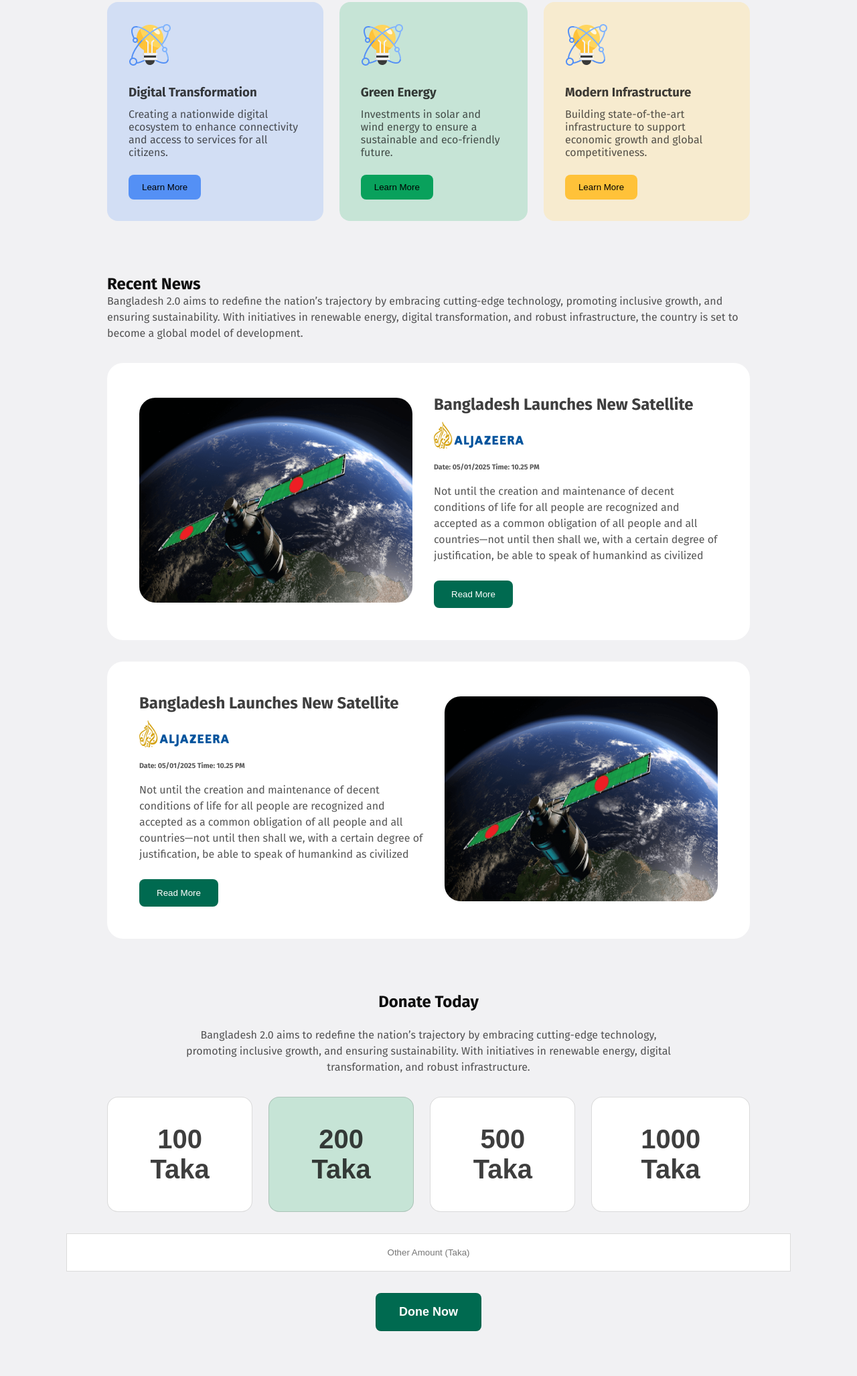
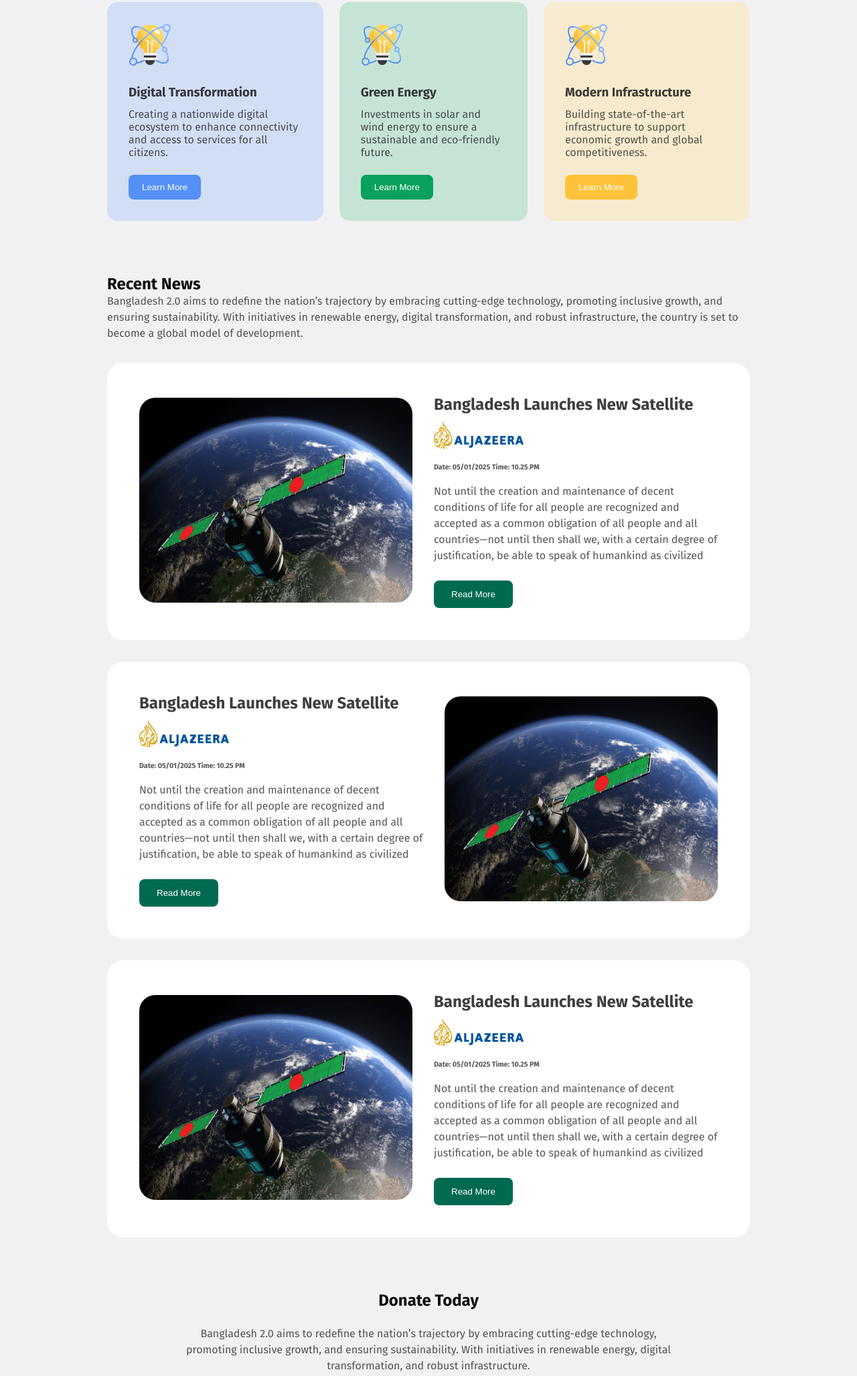
Before and after one commit to Jahid-Al-Hasan/B11A1--bangladesh2-0, a plain HTML site: page index.html in a window 1280 px wide. Shown: the part 850-2905 px from the top of the page at 67% size. Drawn offline with Linux system fonts and the light colour scheme; a web font is replaced by a local one.

Commit message:
add news article and fix width

```diff
--- a/index.html
+++ b/index.html
@@ -146,6 +146,30 @@
             <img src="./assets/satelite.png" alt="" />
           </div>
         </article>
+        <article class="news-1">
+          <div class="news-img">
+            <img src="./assets/satelite.png" alt="" />
+          </div>
+          <div class="news-contents">
+            <div>
+              <h2>Bangladesh Launches New Satellite</h2>
+              <img
+                class="al-jazeera-logo"
+                src="./assets/al-jazeera.png"
+                alt=""
+              />
+              <h6>Date: 05/01/2025 Time: 10.25 PM</h6>
+              <p>
+                Not until the creation and maintenance of decent conditions of
+                life for all people are recognized and accepted as a common
+                obligation of all people and all countries—not until then shall
+                we, with a certain degree of justification, be able to speak of
+                humankind as civilized
+              </p>
+            </div>
+            <button class="news-btn">Read More</button>
+          </div>
+        </article>
       </section>
       <section class="donation">
         <div>
--- a/style/style.css
+++ b/style/style.css
@@ -3,9 +3,16 @@
   padding: 0;
 }
 body {
-  /* max-width: 1440px; */
-  /* margin: 0 auto; */
+  max-width: 1440px;
+  margin: 0 auto;
   background-color: #f1f1f3;
+}
+
+/* shared style */
+button:hover {
+  /* box-shadow: 0 4px 8px rgba(0, 0, 0, 0.2); */
+  transform: scale(1.05);
+  transition: background-color 0.2s, transform 0.2s;
 }
 /* font */
 .fira-sans-regular {
@@ -118,6 +125,8 @@ section {
   border: none;
   border-radius: 8px;
   background-color: #5490f5;
+  font-size: 600 16px;
+  color: white;
 }
 .vision-1 button:hover {
   padding: 11px 20px;
@@ -125,6 +134,8 @@ section {
   border-radius: 8px;
   background-color: #548ff5de;
   cursor: pointer;
+  font-size: 600 16px;
+  color: white;
 }
 
 .vision-2 button {
@@ -132,6 +143,8 @@ section {
   border: none;
   border-radius: 8px;
   background-color: #09a15c;
+  font-size: 600 16px;
+  color: white;
 }
 .vision-2 button:hover {
   padding: 11px 20px;
@@ -139,6 +152,8 @@ section {
   border-radius: 8px;
   background-color: #09a15dda;
   cursor: pointer;
+  font-size: 600 16px;
+  color: white;
 }
 
 .vision-3 button {
@@ -146,12 +161,16 @@ section {
   border: none;
   border-radius: 8px;
   background-color: #ffc239;
+  font-size: 600 16px;
+  color: white;
 }
 .vision-3 button:hover {
   padding: 11px 20px;
   border: none;
   border-radius: 8px;
   background-color: #ffc439dc;
+  font-size: 600 16px;
+  color: white;
   cursor: pointer;
 }
 
@@ -267,6 +286,15 @@ section {
   font-weight: 700;
   color: rgba(14, 14, 14, 0.8);
 }
+.btn-taka:hover {
+  padding: 40px;
+  border: 1px solid rgba(14, 14, 14, 0.15);
+  border-radius: 16px;
+  background-color: #03f584;
+  font-size: 40px;
+  font-weight: 700;
+  color: rgba(14, 14, 14, 0.8);
+}
 .btn-colored {
   background-color: #c6e4d6;
 }
@@ -284,6 +312,9 @@ section {
   text-align: center;
   width: 1000px;
   margin-bottom: 32px;
+  font-size: 20px;
+  font-weight: 400;
+  color: rgba(14, 14, 14, 0.3);
 }
 .donation form button {
   font-size: 18px;
```
